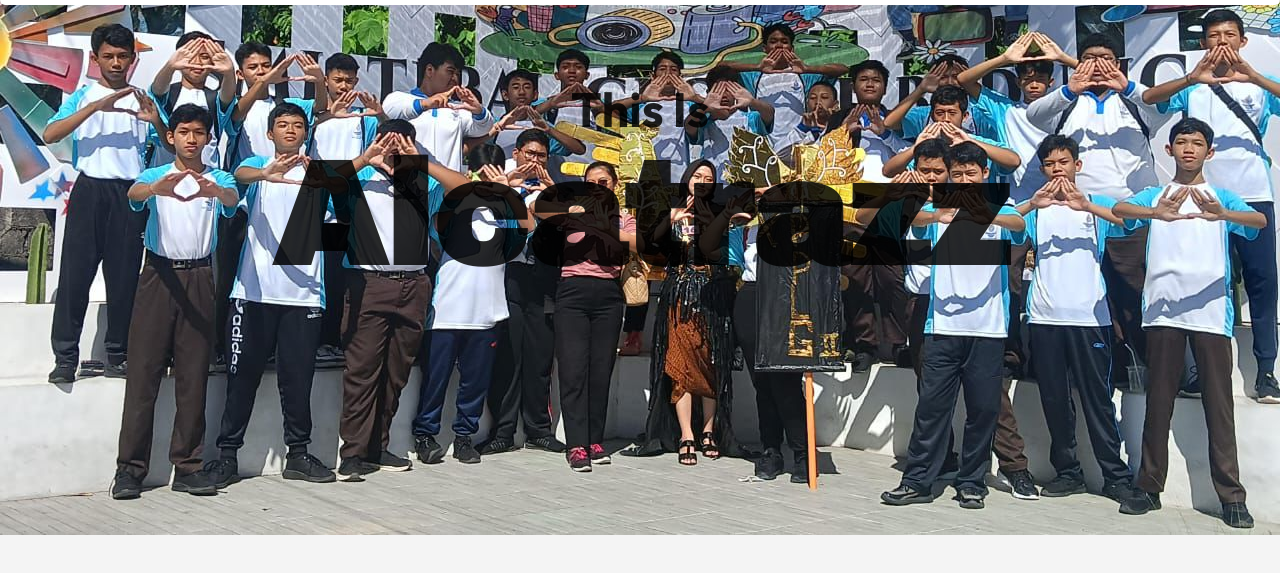
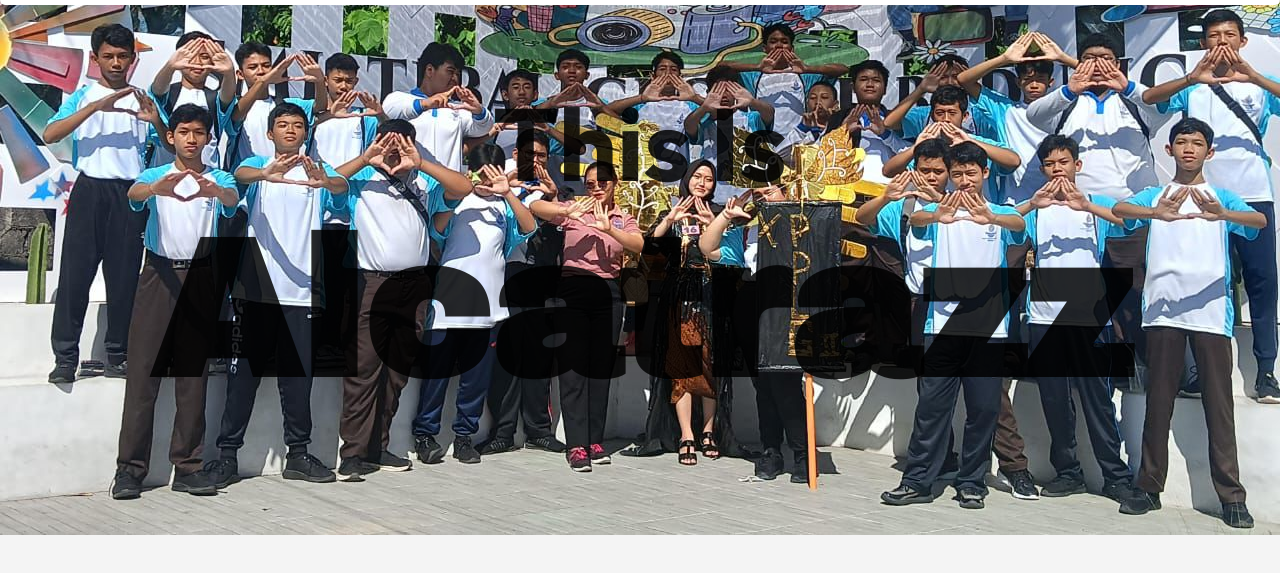
Before and after one commit to ad1tya-gh/Web-Kelas, a plain HTML site: page index.html in a window 1280 px wide. Shown: the part 65-638 px from the top of the page. Drawn offline with nearby package versions, Linux system fonts and the light colour scheme.

Commit message:
Fix: h1,h3 change font size

```diff
--- a/style.css
+++ b/style.css
@@ -74,7 +74,7 @@ h1 {
   font-weight: 700;
   font-style: normal;
   text-align: center;
-  font-size: 9rem;
+  font-size: 15vw;
   color: #000000d6;
   margin-top: 0;
   padding: 0;
@@ -86,7 +86,7 @@ h3 {
   font-weight: 700;
   font-style: normal;
   text-align: center;
-  font-size: 3rem;
+  font-size: 8vw;
   color: #000000d8;
   margin-bottom: 0;
   padding: 0;
```
